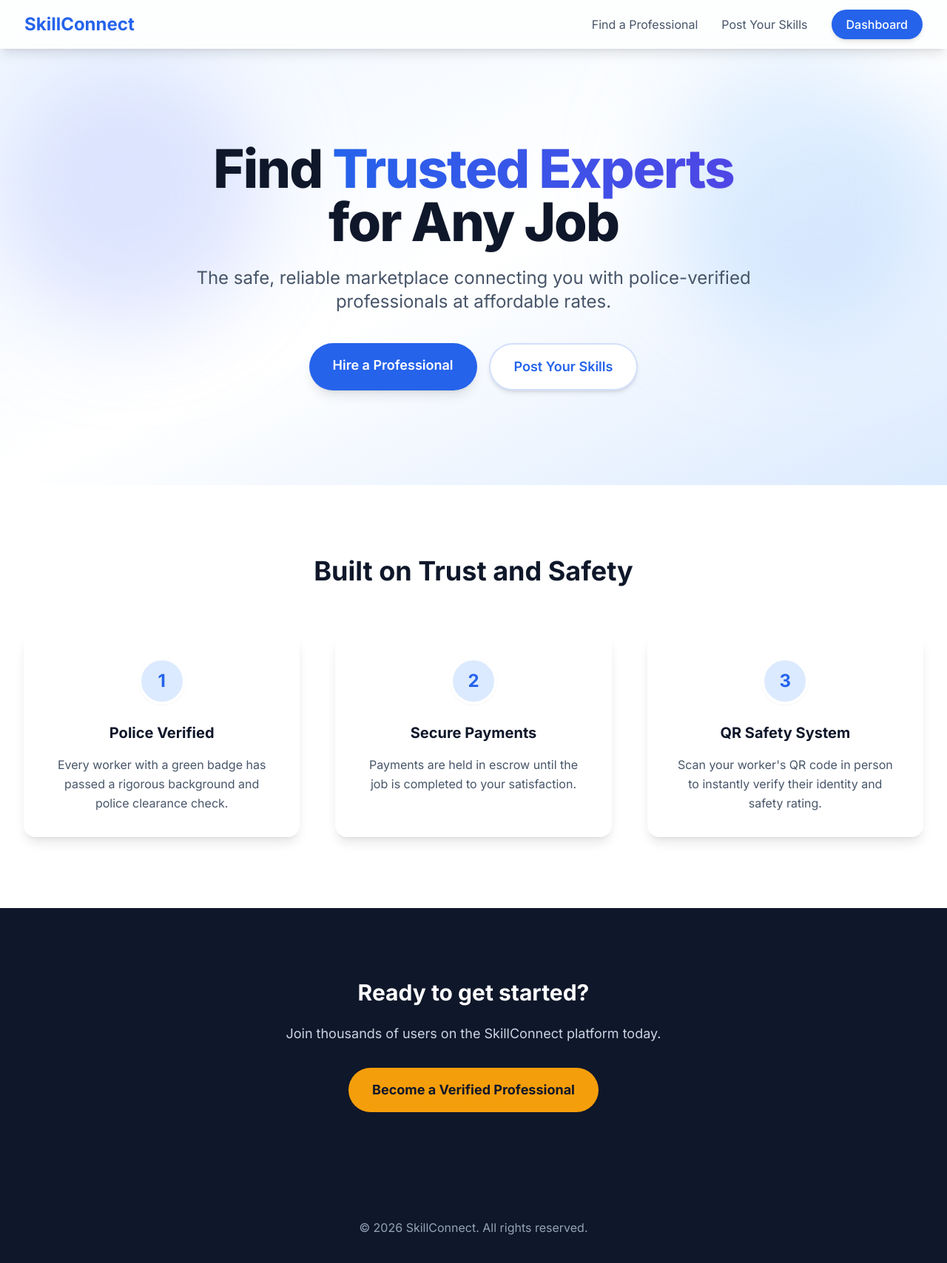
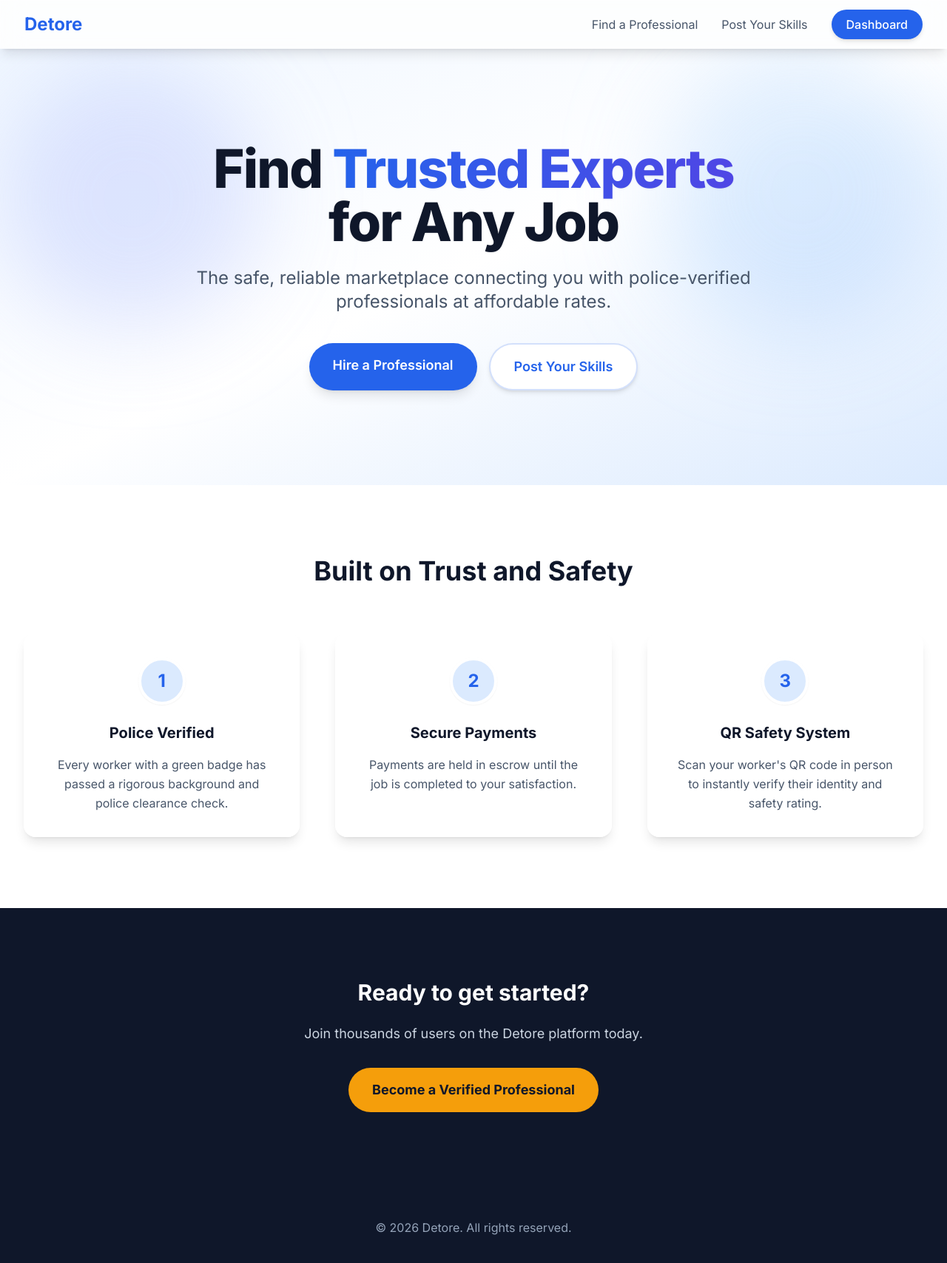
Before and after one commit to riteshshri3107-a11y/Datore, a Next.js app: page / in a window 1280 px wide. Shown: the top 1708 px of the page at 74% size. Built offline with nearby package versions, Linux system fonts and the light colour scheme.

Commit message:
Rename SkillConnect to Detore

```diff
--- a/app/layout.tsx
+++ b/app/layout.tsx
@@ -5,7 +5,7 @@ import './globals.css'
 const inter = Inter({ subsets: ['latin'], variable: '--font-inter' })
 
 export const metadata: Metadata = {
-    title: 'SkillConnect - Peer-to-Peer Skills Marketplace',
+    title: 'Detore - Peer-to-Peer Skills Marketplace',
     description: 'Find trusted, verified professionals for any job.',
 }
 
@@ -22,7 +22,7 @@ export default function RootLayout({
                     <div className="max-w-7xl mx-auto px-4 sm:px-6 lg:px-8">
                         <div className="flex justify-between h-16 items-center">
                             <div className="flex-shrink-0 flex items-center">
-                                <span className="text-2xl font-bold text-primary">SkillConnect</span>
+                                <span className="text-2xl font-bold text-primary">Detore</span>
                             </div>
                             <div className="hidden md:flex space-x-8 items-center">
                                 <a href="/search" className="text-slate-600 hover:text-primary transition-colors">Find a Professional</a>
@@ -43,7 +43,7 @@ export default function RootLayout({
                 {/* Footer */}
                 <footer className="bg-slate-900 text-slate-400 py-12">
                     <div className="max-w-7xl mx-auto px-4 sm:px-6 lg:px-8 text-center">
-                        <p>&copy; 2026 SkillConnect. All rights reserved.</p>
+                        <p>&copy; 2026 Detore. All rights reserved.</p>
                     </div>
                 </footer>
             </body>
--- a/app/page.tsx
+++ b/app/page.tsx
@@ -55,7 +55,7 @@ export default function Home() {
             <section className="w-full bg-slate-900 text-white py-24 text-center">
                 <div className="max-w-3xl mx-auto px-4">
                     <h2 className="text-3xl font-bold mb-6">Ready to get started?</h2>
-                    <p className="text-lg text-slate-300 mb-8">Join thousands of users on the SkillConnect platform today.</p>
+                    <p className="text-lg text-slate-300 mb-8">Join thousands of users on the Detore platform today.</p>
                     <a href="/login" className="inline-block bg-accent hover:bg-yellow-400 text-slate-900 font-bold px-8 py-4 rounded-full transition-colors text-lg">
                         Become a Verified Professional
                     </a>
--- a/package.json
+++ b/package.json
@@ -1,5 +1,5 @@
 {
-    "name": "skillconnect-web",
+    "name": "detore",
     "version": "1.0.0",
     "private": true,
     "scripts": {
```
Also changed, not shown: 1 other file (tests, documents, lock files or other folders).
